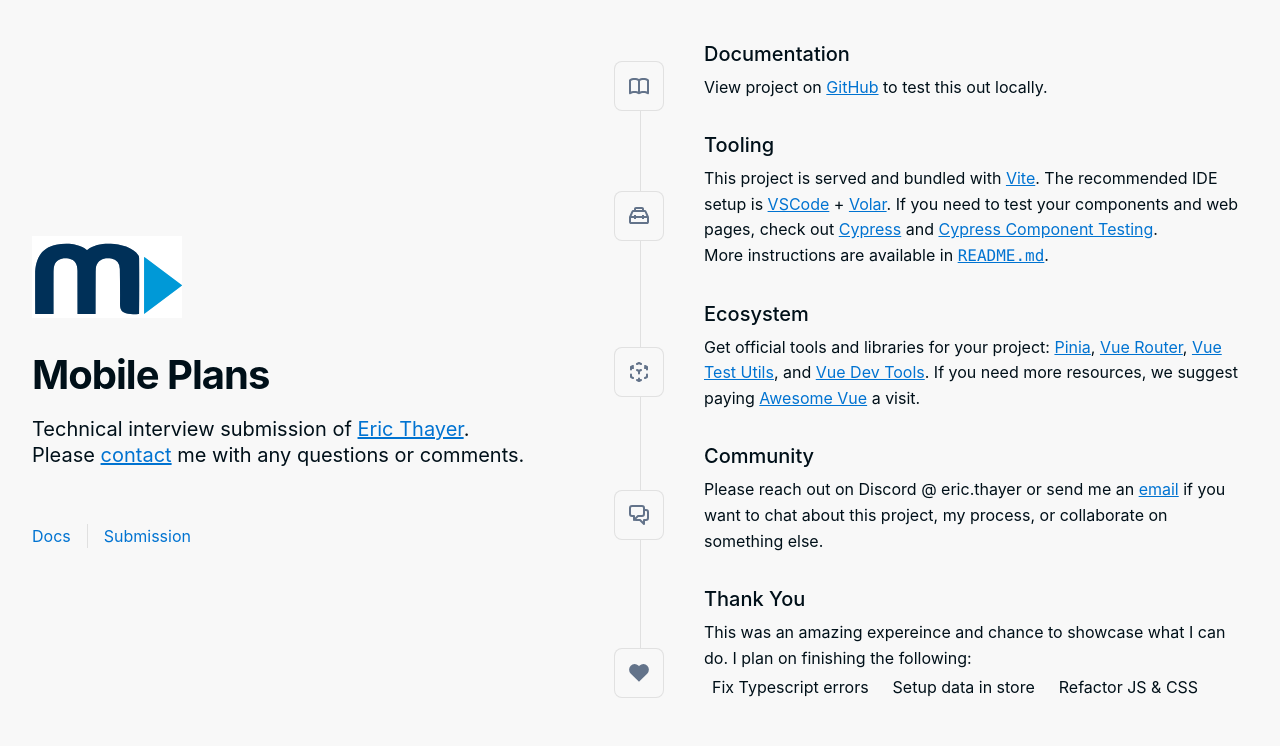
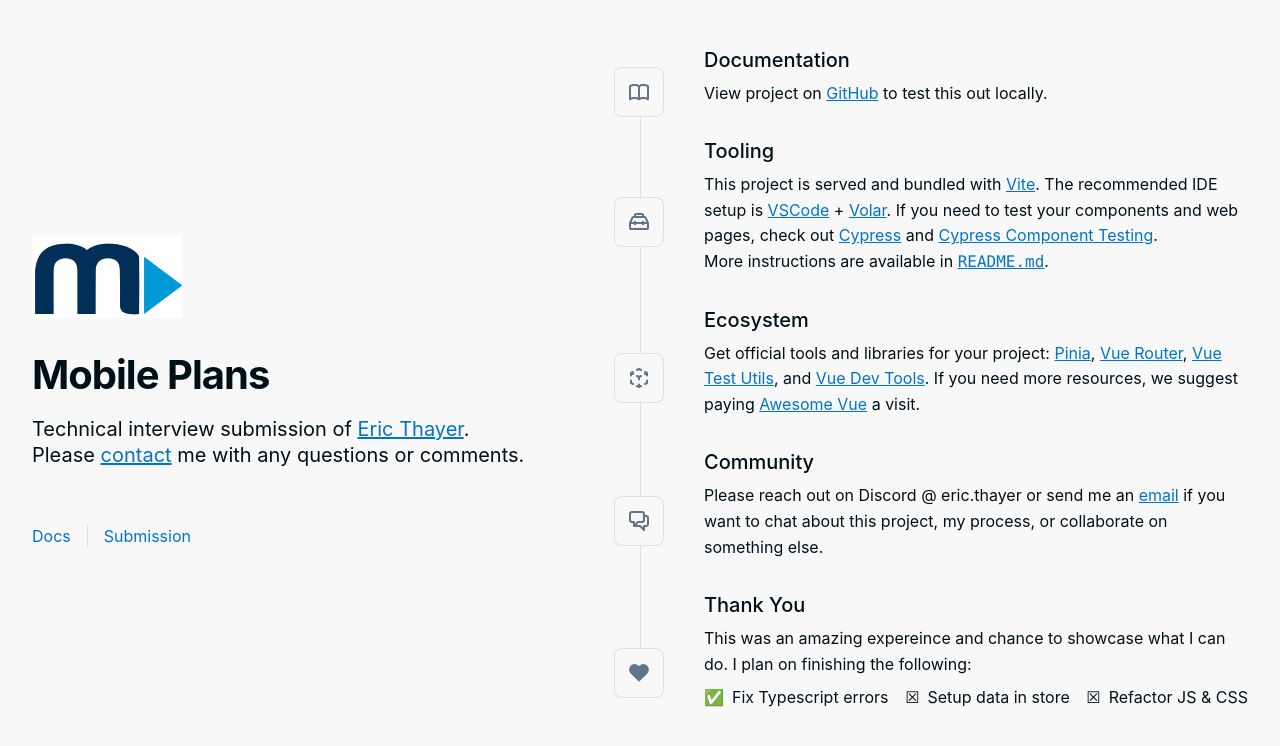
Before and after one commit to ericthayer/mobile-plans, a Vue app: page / in a window 1280 px wide. Shown: the top 746 px of the page. Built offline with nearby package versions, Linux system fonts and the light colour scheme; a web font is replaced by a local one.

Commit message:
updating list styles, fixing some data-binding issues with selects and plan options

```diff
--- a/src/assets/styles/_base.scss
+++ b/src/assets/styles/_base.scss
@@ -111,7 +111,18 @@
   font-weight: 500;
 }
 
+.list {
+  display: flex;
+  justify-content: space-between;
+  margin-bottom: 0;
+  padding-top: 0.5rem;
+  padding-left: 0;
 
-ul {
-  // list-style: disc;
+  > li {
+    padding-left: 0;
+
+    .icon {
+
+    }
+  }
 }
--- a/src/components/forms/MobilePlanForm.vue
+++ b/src/components/forms/MobilePlanForm.vue
@@ -69,7 +69,7 @@
                     class="ml-4"
                     type="radio"
                     :checked="option.name === 'Basic'"
-                    @click="selectPlanOptionCost(option)"
+                    @click="selectPlanOption(option)"
                   />
                   <label class="ml-1 mb-0" :for="`planOption` + option.name">{{
                     option.name
@@ -258,6 +258,7 @@
                     </button>
                   </label>
                   <input
+                    v-model="this.mobilePlan.tradeInOptions.IMEINumber"
                     id="IMEI-number"
                     name="IMEI-number"
                     class="IMEI-number"
@@ -379,6 +380,10 @@
             hexcode: ''
           },
           storage: ''
+        },
+        protectionPlans: {
+          cost: '',
+          description: ''
         },
         tradeInOptions: {
           carrier: '',
@@ -528,8 +533,8 @@
       },
       protectionPlans: [
         {
-          cost: 5.0,
-          description: 'This is the protection plan description'
+          description: 'This is the protection plan description',
+          cost: 5.0
         }
       ],
       tradeInOptions: {
@@ -633,27 +638,29 @@
     toggleEditPlanName() {
       this.editPlanName = !this.editPlanName
     },
-    selectPlanOptionCost(optionPlan: { name: string; cost: number }) {
+    selectPlanOption(optionPlan: { name: string; cost: number }) {
       const plans = this.mobilePlans
       const updatedPlans = plans.filter((plan: { editing: boolean }) => plan.editing == true)
       updatedPlans[0].price = optionPlan.cost
+      this.mobilePlan.planOption = optionPlan.name
     },
     setDeviceManufacturer(manufacturer: string) {
       const manufacturerName = manufacturer
       const manufacturers = this.deviceOptions.manufacturers
       const updatedDevices = manufacturers.filter(
-        (device: { name: string }) => device.name === manufacturerName
+        (device: { name: string }) => device.name == manufacturerName
       )
-      // this.mobilePlan.device = updatedDevices
+      this.mobilePlan.device = updatedDevices[0]
+      console.log(updatedDevices)
       return updatedDevices
     },
     setDeviceModel(model: string) {
       const modelName = model
       const updatedDeviceModels = this.deviceModels.filter(
-        (device: { name: string }) => device.name === modelName
+        (device: { name: string }) => device.name == modelName
       )
-      // this.mobilePlan.device = updatedDeviceModels
-      console.log('updatedDeviceModels', model, updatedDeviceModels)
+      this.mobilePlan.device = updatedDeviceModels
+      console.log("test", updatedDeviceModels)
       return updatedDeviceModels
     },
     selectedDeviceColor(color: string) {
--- a/src/components/text/IntroductionItems.vue
+++ b/src/components/text/IntroductionItems.vue
@@ -84,10 +84,10 @@
     <template #heading>Thank You</template>
 
     This was an amazing expereince and chance to showcase what I can do. I plan on finishing the following:
-    <ul class="flex gap-4 mt-1 ml-0 pl-0">
-      <li class="ml-0">Fix Typescript errors</li>
-      <li class="ml-0">Setup data in store</li>
-      <li class="ml-0">Refactor JS & CSS</li>
+    <ul class="list">
+      <li class="ml-0"><span class="icon pr-2">✅</span>Fix Typescript errors</li>
+      <li class="ml-0"><span class="icon pr-2">☒</span>Setup data in store</li>
+      <li class="ml-0"><span class="icon pr-2">☒</span>Refactor JS & CSS</li>
     </ul>
   </IntroductionItem>
 </template>
--- a/src/types.ts
+++ b/src/types.ts
@@ -18,6 +18,10 @@
         hexcode: string
       },
       storage: string
+    },
+    protectionPlans: {
+      description: string,
+      cost: string
     },
     tradeInOptions: {
       carrier: string,
```
